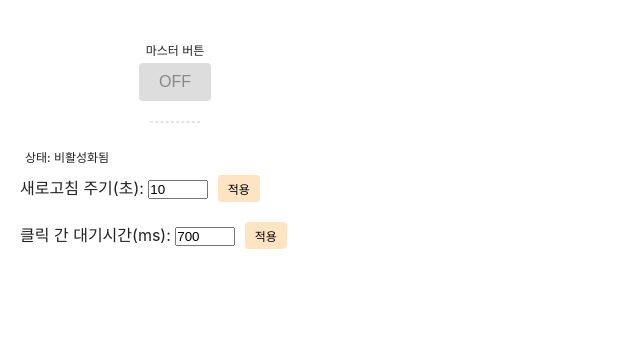
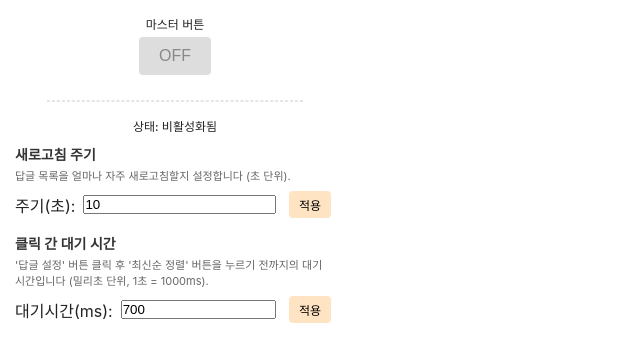
Before and after one commit to MinePacu/Auto-Refresh-Comment-In-X-Space, a website built with webpack: page public/popup.html in a window 1280 px wide. Shown: the whole page, without its empty margins (0-640 px from the left). Built offline with nearby package versions, Linux system fonts and the light colour scheme; some packages are replaced by stand-ins of ours; no server answers; files whose address does not match are found by name.

Commit message:
popui 변경
- 팝업 ui 부제목에 기능 설명 추가

```diff
--- a/public/popup.html
+++ b/public/popup.html
@@ -21,21 +21,38 @@
         <span id="statusText" class="status-text">상태: 알 수 없음</span>
         <div id="loadingSpinner" class="loading-spinner" style="display: none;"></div>
       </div>
+    <!-- <div class="divider"></div> 이 divider는 feature-container 내부보다는 app 레벨에 있는 것이 구조적으로 나을 수 있습니다. -->
+      <div class="setting-group">
+        <h3 class="setting-title">새로고침 주기</h3>
+        <p class="setting-description">답글 목록을 얼마나 자주 새로고침할지 설정합니다 (초 단위).</p>
         <div class="refresh-interval-setting" style="margin-bottom: 10px;">
-        <label for="refreshInterval">새로고침 주기(초):</label>
+          <label for="refreshInterval">주기(초):</label>
           <input type="number" id="refreshInterval" min="1" max="3600" value="10" style="width:60px;" />
           <button id="applyRefreshIntervalBtn" class="button" style="margin-left: 5px; padding: 5px 10px; font-size: 12px;">적용</button>
         </div>
       </div>
+    </div>
     <!-- 설정 컨테이너 -->
-    <div class="settings-container feature-container"> <!-- Added feature-container class for consistent styling -->
+    <div class="settings-container feature-container">
+      <div class="setting-group">
+        <h3 class="setting-title">클릭 간 대기 시간</h3>
+        <p class="setting-description">'답글 설정' 버튼 클릭 후 '최신순 정렬' 버튼을 누르기 전까지의 대기 시간입니다 (밀리초 단위, 1초 = 1000ms).</p>
         <div class="click-delay-setting" style="margin-bottom: 10px;">
-        <label for="clickDelay">클릭 간 대기시간(ms):</label>
+          <label for="clickDelay">대기시간(ms):</label>
           <input type="number" id="clickDelay" min="0" max="10000" value="700" style="width:60px;" />
           <button id="applyClickDelayBtn" class="button" style="margin-left: 5px; padding: 5px 10px; font-size: 12px;">적용</button>
         </div>
       </div>
     </div>
+    <!-- 현재 URL 표시 (필요하다면 추가) -->
+    <!--
+    <hr class="divider" />
+    <div class="current-url-container feature-container">
+        <p class="setting-description">Current Page URL:</p>
+        <p id="currentUrl" class="current-url-text">-</p>
+    </div>
+    -->
+  </div>
 
   <script src="popup.js"></script>
 </body>
--- a/src/popup.css
+++ b/src/popup.css
@@ -1,4 +1,3 @@
-/* normalize css starts here */
 *,
 *::before,
 *::after {
@@ -12,21 +11,30 @@
 html {
     font-family: -apple-system, BlinkMacSystemFont, Segoe UI, Helvetica, Arial, sans-serif;
     color: #222;
+    /* height: 100%; 제거 */
 }
 
 body {
-    width: 350px;
-    height: 300px;
+    width: 350px; /* 팝업의 너비는 유지 */
+    /* height: 100%; 제거 */
+    margin: 0; /* body의 기본 마진 제거 */
+    display: flex; /* .app을 body 내에서 유연하게 배치하기 위함 */
+    flex-direction: column; /* .app이 수직으로 확장되도록 */
 }
 
 .app {
-    height: 100%;
+    width: 100%; /* 앱 컨테이너가 body 너비 전체 사용 */
+    /* height: 100%; 제거 */
+    min-height: 100px; /* 최소 높이 설정 (내용이 적을 때 너무 작아지는 것 방지) */
+    max-height: 580px; /* 팝업의 최대 높이 (스크롤이 생기기 시작하는 지점, 필요에 따라 조절) */
     display: flex;
-    align-items: center;
-    justify-content: center;
+    align-items: flex-start;
+    justify-content: flex-start;
     flex-direction: column;
     text-align: center;
-    padding: 20px;
+    padding: 15px;
+    overflow-y: auto; /* 세로 스크롤 자동 생성 */
+    overflow-x: hidden; /* 가로 스크롤 방지 */
 }
 
 .title {
@@ -45,6 +53,11 @@ code {
     background-color: rgba(254, 237, 185, .3);
     padding: 2px 4px;
     border-radius: 2px;
+}
+
+.master-container { /* 마스터 버튼 컨테이너 스타일 추가 */
+    width: 100%;
+    margin-bottom: 10px;
 }
 
 .counter-label {
@@ -90,30 +103,29 @@ code {
 }
 
 .divider {
-    margin: 20px auto 15px; /* Adjusted margin */
-    width: 50px;
-    border: .5px dashed #000;
-    opacity: .1;
+    margin: 15px auto;
+    width: 80%;
+    border: .5px dashed #ccc;
+    opacity: .5;
 }
 
 .status-indicator-container {
   display: flex;
   align-items: center;
-  /* justify-content: flex-start; Remove to allow centering if feature-container is text-align: center */
+  justify-content: center;
   margin-bottom: 10px;
-  gap: 8px; /* Space between text and spinner */
-  width: 100%; /* Ensure it takes width for potential centering */
-  padding-left: 5px; /* Align with other feature container items if needed */
+  gap: 8px;
+  width: 100%;
 }
 
 .status-text {
   font-size: 12px;
-  font-weight: 500; /* Slightly less bold */
+  font-weight: 500;
 }
 
 .loading-spinner {
-  border: 3px solid #f0f0f0; /* Lighter grey */
-  border-top: 3px solid #0078D4; /* VS Code Blue / Microsoft Blue */
+  border: 3px solid #f0f0f0;
+  border-top: 3px solid #0078D4;
   border-radius: 50%;
   width: 16px;
   height: 16px;
@@ -126,17 +138,63 @@ code {
 }
 
 .feature-container {
-    margin-top: 10px;
+    margin-top: 0;
     width: 100%;
     text-align: left;
 }
 
-.refresh-interval-setting {
-    margin-bottom: 10px;
+.settings-container {
+    /* margin-top: 10px; feature-container 공통 스타일로 처리 */
 }
 
-.current-url {
-    font-size: 12px;
-    margin-top: 5px;
+
+.setting-group {
+  margin-bottom: 15px;
+}
+
+.setting-title {
+  font-size: 14px;
+  font-weight: 600;
+  margin-bottom: 3px;
+  color: #333;
+}
+
+.setting-description {
+  font-size: 11px;
+  color: #666;
+  margin-bottom: 8px;
+}
+
+.refresh-interval-setting,
+.click-delay-setting {
+    margin-bottom: 10px;
+    display: flex;
+    align-items: center;
+    justify-content: space-between;
+}
+
+.refresh-interval-setting label,
+.click-delay-setting label {
+    margin-right: 8px;
+}
+
+.refresh-interval-setting input,
+.click-delay-setting input {
+    flex-grow: 1;
+    margin-right: 8px;
+}
+
+
+.current-url-container {
+    width: 100%;
+    margin-top: 10px;
+}
+.current-url-text {
+    font-size: 11px;
+    color: #777;
     word-break: break-all;
+    background-color: #f9f9f9;
+    padding: 5px;
+    border-radius: 3px;
+    border: 1px solid #eee;
 }
```
Lines whose indentation alone changed are shown as unchanged.
